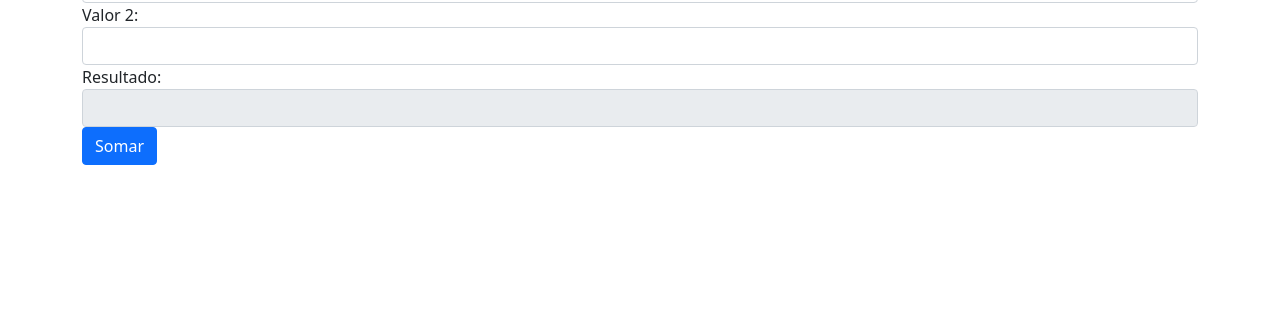
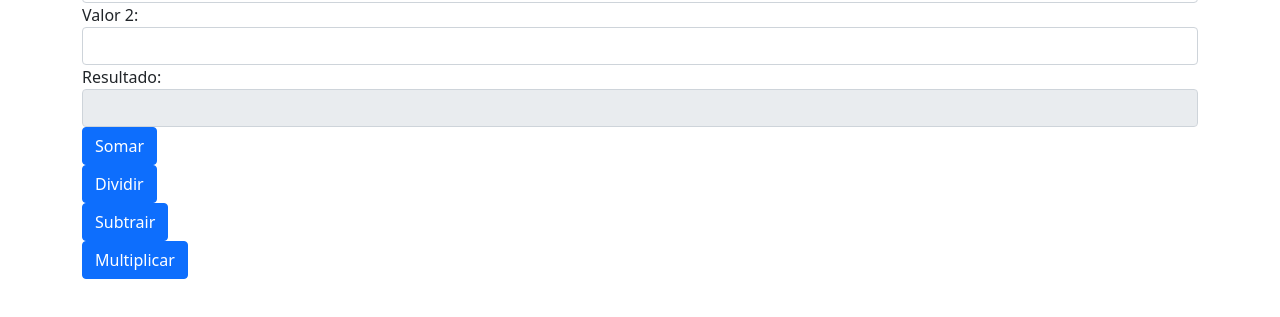
Before and after one commit to Miguel-Barros/Meu-Primeiro-Projeto-PM, a website: page www/index.html in a window 1280 px wide. Shown: the part 105-422 px from the top of the page. Drawn offline with Linux system fonts and the light colour scheme.

Commit message:
Update index.html

```diff
--- a/www/index.html
+++ b/www/index.html
@@ -61,6 +61,31 @@
       </div>
     </div>
 
+    <div class="row">
+      <div class="col-12">
+        <div class="form-group">
+          <button class="btn btn-primary btn-block" id="dividir">Dividir</button>
+        </div>
+      </div>
+    </div>
+
+    <div class="row">
+      <div class="col-12">
+        <div class="form-group">
+          <button class="btn btn-primary btn-block" id="subtrair">Subtrair</button>
+        </div>
+      </div>
+    </div>
+
+    <div class="row">
+      <div class="col-12">
+        <div class="form-group">
+          <button class="btn btn-primary btn-block" id="multiplicar">Multiplicar</button>
+        </div>
+      </div>
+    </div>
+
+
   </div>
 </body>
 </html>
```
